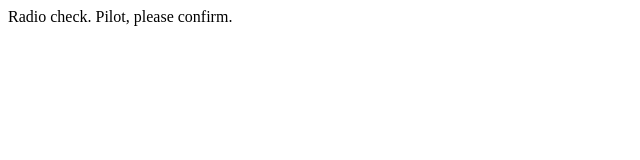
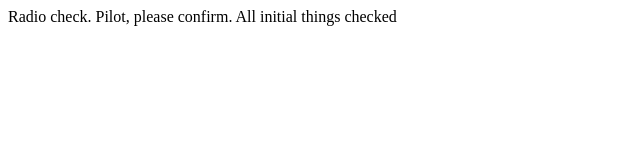
Before and after one commit to HarshalaS6/communication-log, a plain HTML site: page index.html in a window 1280 px wide. Shown: the whole page, without its empty margins (0-640 px from the left). Drawn offline with Linux system fonts and the light colour scheme.

Commit message:
Added second line to log.

```diff
--- a/index.html
+++ b/index.html
@@ -1,5 +1,5 @@
 <html>
    <body>
-      <p>Radio check. Pilot, please confirm.</p>
+      <p>Radio check. Pilot, please confirm. All initial things checked</p>
    </body>
 </html>
```
